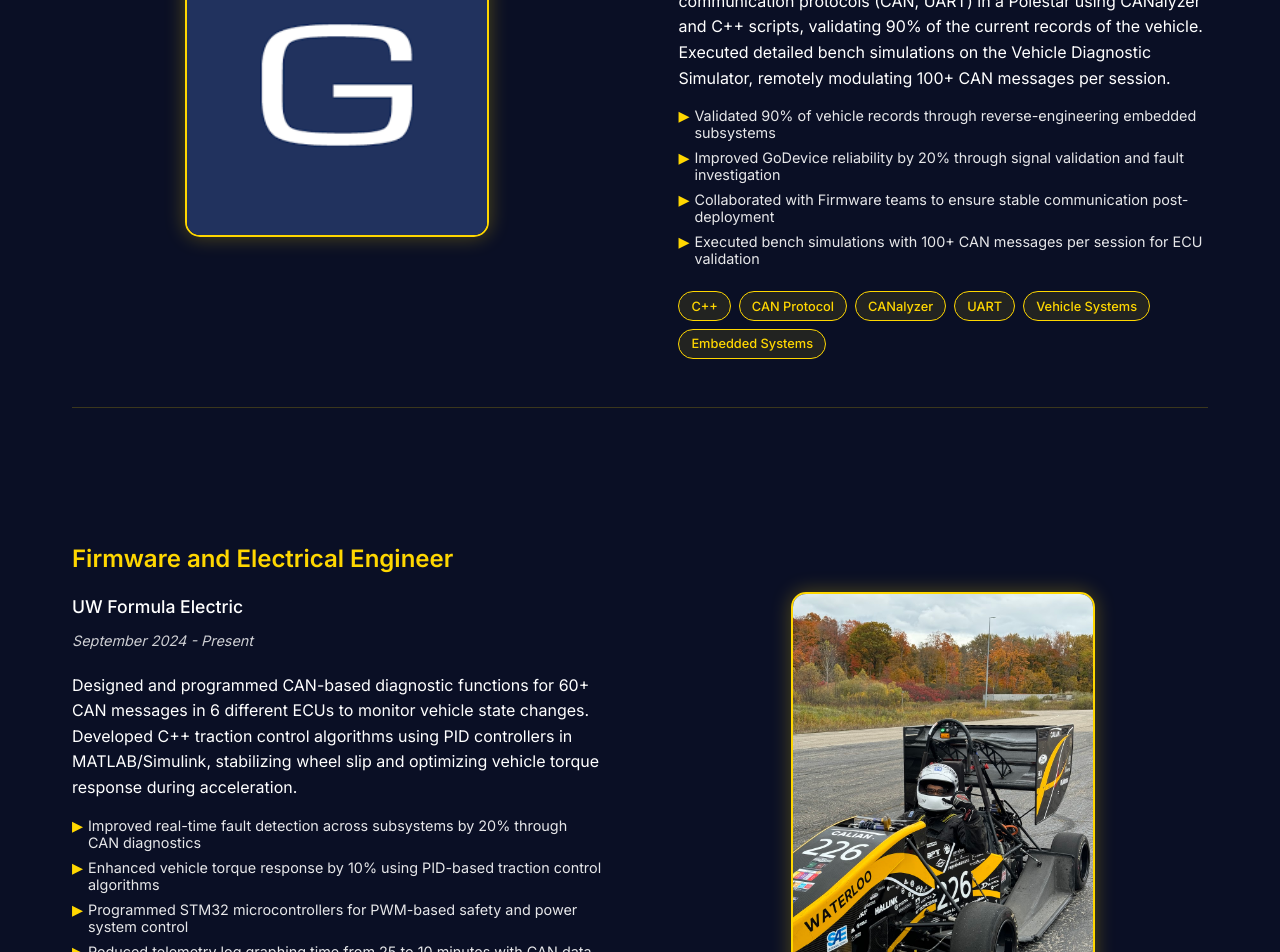
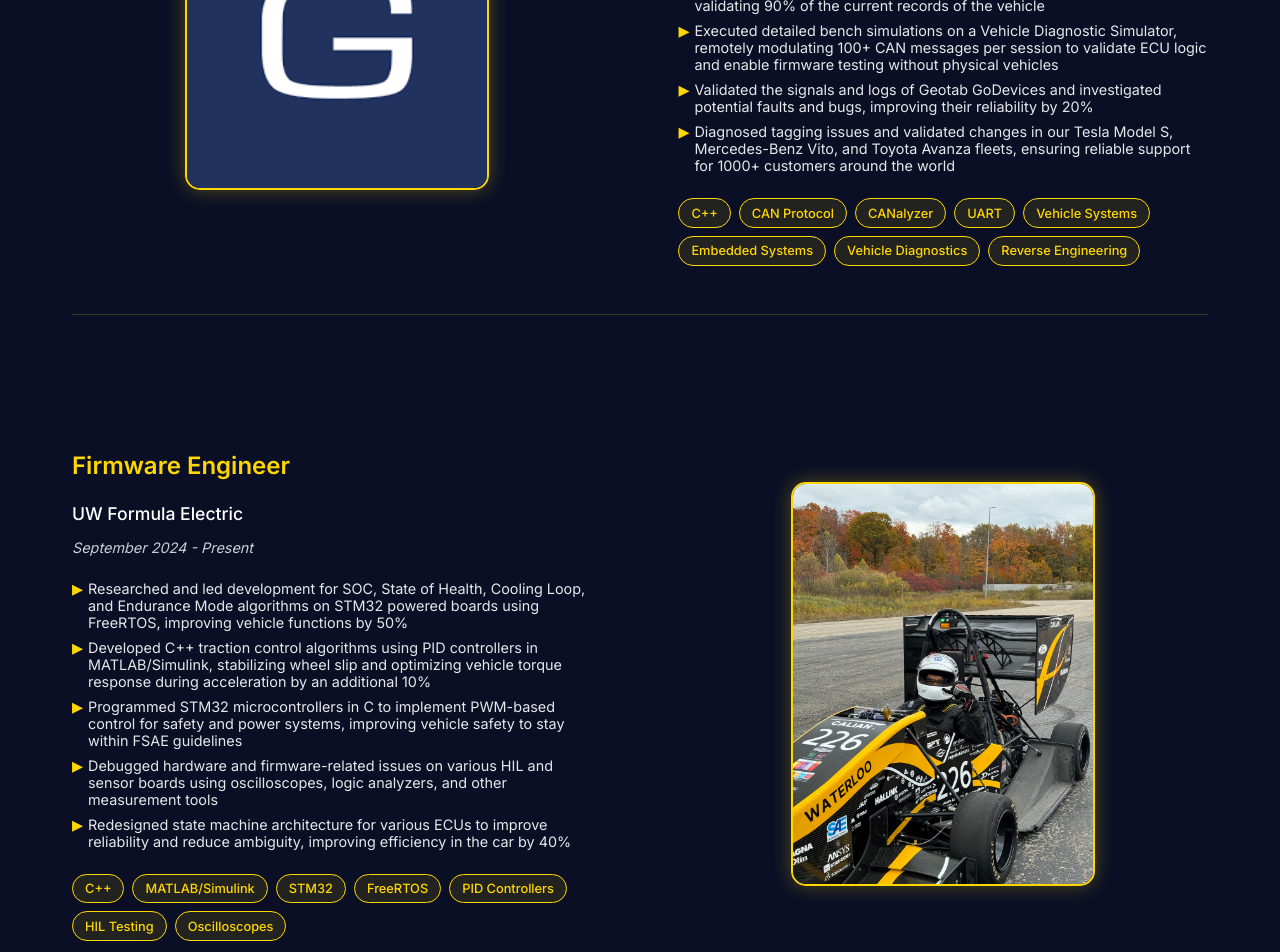
Before and after one commit to EmadsGitHub/portfolio, a React (Create React App) app: page / in a window 1280 px wide. Shown: the part 4380-5332 px from the top of the page. Built offline with nearby package versions, Linux system fonts and the light colour scheme.

Commit message:
Updated experience section.

```diff
--- a/src/Pages/Home/Experience.jsx
+++ b/src/Pages/Home/Experience.jsx
@@ -28,16 +28,13 @@ export default function Experience() {
                             <p className="experience_duration">September 2025 - January 2026</p>
                         </div>
                         <div className="experience_description">
-                            <p>
-                                Reverse-engineered embedded vehicle subsystems and communication protocols (CAN, UART) in a Polestar using
-                                CANalyzer and C++ scripts, validating 90% of the current records of the vehicle. Executed detailed bench
-                                simulations on the Vehicle Diagnostic Simulator, remotely modulating 100+ CAN messages per session.
-                            </p>
+
+
                             <ul className="experience_achievements">
-                                <li>Validated 90% of vehicle records through reverse-engineering embedded subsystems</li>
-                                <li>Improved GoDevice reliability by 20% through signal validation and fault investigation</li>
-                                <li>Collaborated with Firmware teams to ensure stable communication post-deployment</li>
-                                <li>Executed bench simulations with 100+ CAN messages per session for ECU validation</li>
+                                <li>Reverse-engineered embedded vehicle subsystems and communication protocols (CAN, UART) in a Polestar using CANalyzer and C++ scripts, validating 90% of the current records of the vehicle</li>
+                                <li>Executed detailed bench simulations on a Vehicle Diagnostic Simulator, remotely modulating 100+ CAN messages per session to validate ECU logic and enable firmware testing without physical vehicles</li>
+                                <li>Validated the signals and logs of Geotab GoDevices and investigated potential faults and bugs, improving their reliability by 20%</li>
+                                <li>Diagnosed tagging issues and validated changes in our Tesla Model S, Mercedes-Benz Vito, and Toyota Avanza fleets, ensuring reliable support for 1000+ customers around the world</li>
                             </ul>
                         </div>
                         <div className="experience_skills">
@@ -47,6 +44,8 @@ export default function Experience() {
                             <span className="skill_tag">UART</span>
                             <span className="skill_tag">Vehicle Systems</span>
                             <span className="skill_tag">Embedded Systems</span>
+                            <span className="skill_tag">Vehicle Diagnostics</span>
+                            <span className="skill_tag">Reverse Engineering</span>
                         </div>
                     </div>
                 </div>
@@ -55,31 +54,28 @@ export default function Experience() {
                 <div className="experience_item experience_item_right">
                     <div className="experience_content">
                         <div className="experience_header_info">
-                            <h3 className="experience_position">Firmware and Electrical Engineer</h3>
+                            <h3 className="experience_position">Firmware Engineer</h3>
                             <h4 className="experience_company">UW Formula Electric</h4>
                             <p className="experience_duration">September 2024 - Present</p>
                         </div>
                         <div className="experience_description">
-                            <p>
-                                Designed and programmed CAN-based diagnostic functions for 60+ CAN messages in 6 different ECUs to
-                                monitor vehicle state changes. Developed C++ traction control algorithms using PID controllers in
-                                MATLAB/Simulink, stabilizing wheel slip and optimizing vehicle torque response during acceleration.
-                            </p>
+
                             <ul className="experience_achievements">
-                                <li>Improved real-time fault detection across subsystems by 20% through CAN diagnostics</li>
-                                <li>Enhanced vehicle torque response by 10% using PID-based traction control algorithms</li>
-                                <li>Programmed STM32 microcontrollers for PWM-based safety and power system control</li>
-                                <li>Reduced telemetry log graphing time from 25 to 10 minutes with CAN data dashboard</li>
+                                <li>Researched and led development for SOC, State of Health, Cooling Loop, and Endurance Mode algorithms on STM32 powered boards using FreeRTOS, improving vehicle functions by 50%</li>
+                                <li>Developed C++ traction control algorithms using PID controllers in MATLAB/Simulink, stabilizing wheel slip and optimizing vehicle torque response during acceleration by an additional 10%</li>
+                                <li>Programmed STM32 microcontrollers in C to implement PWM-based control for safety and power systems, improving vehicle safety to stay within FSAE guidelines</li>
+                                <li>Debugged hardware and firmware-related issues on various HIL and sensor boards using oscilloscopes, logic analyzers, and other measurement tools</li>
+                                <li>Redesigned state machine architecture for various ECUs to improve reliability and reduce ambiguity, improving efficiency in the car by 40%</li>
                             </ul>
                         </div>
                         <div className="experience_skills">
                             <span className="skill_tag">C++</span>
-                            <span className="skill_tag">Python</span>
                             <span className="skill_tag">MATLAB/Simulink</span>
                             <span className="skill_tag">STM32</span>
-                            <span className="skill_tag">CAN Protocol</span>
-                            <span className="skill_tag">C++</span>
-                            <span className="skill_tag">Altium Designer</span>
+                            <span className="skill_tag">FreeRTOS</span>
+                            <span className="skill_tag">PID Controllers</span>
+                            <span className="skill_tag">HIL Testing</span>
+                            <span className="skill_tag">Oscilloscopes</span>
                         </div>
                     </div>
                     <div className="experience_image_container">
```
